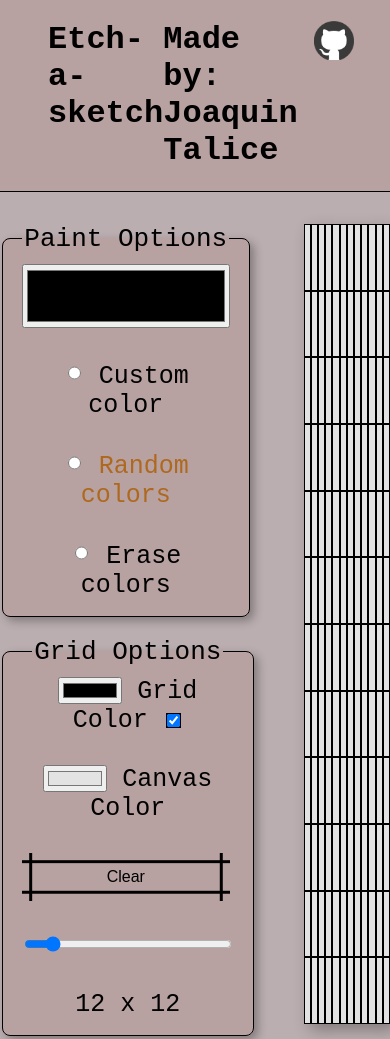
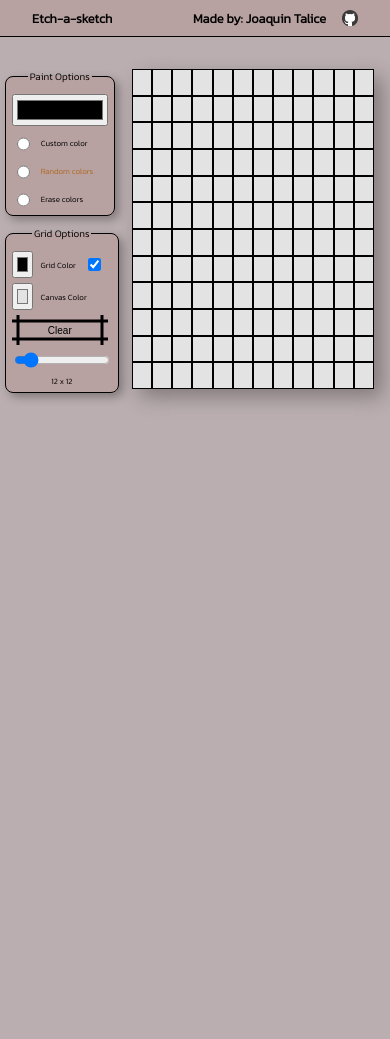
Before and after one commit to joaquintalice/Etch-A-Sketch, a plain HTML site: page index.html in a window 390 px wide. Shown: the top 1039 px of the page. After the commit the page ends 844 px from the top, so only its background shows below. Drawn offline with Linux system fonts and the light colour scheme.

Commit message:
Responsive design implemented

```diff
--- a/style.css
+++ b/style.css
@@ -1,6 +1,6 @@
 body {
     background-color: rgb(186, 174, 176);
-    font-family: 'VT323', monospace;
+    font-family: 'Kanit', sans-serif;
     margin: 0;
 }
 
@@ -17,21 +17,23 @@ body {
     display: flex;
     gap: 1rem;
     justify-content: center;
+    align-items: center;
 }
 
 .credits img {
+    display: flex;
     width: 2.5rem;
 
 }
 
 #canvas {
     display: grid;
-    width: 50em;
-    height: 50em;
+    width: 40em;
+    height: 40em;
     grid-template-columns: repeat(16, 1fr);
     grid-template-rows: repeat(16, 1fr);
     gap: 0px;
-    box-shadow: 6px 6px 15px rgba(0, 0, 0, 0.3);
+    box-shadow: 8px 8px 19px rgba(0, 0, 0, 0.3);
 }
 
 .square {
@@ -54,7 +56,7 @@ body {
 #paint-options,
 #canvas-options {
     display: flex;
-    font-size: 25px;
+    font-size: 19px;
     border: 1px solid black;
     background-color: rgb(184, 161, 161);
     flex-direction: column;
@@ -69,9 +71,15 @@ body {
     box-shadow: 4px 4px 10px rgba(0, 0, 0, 0.3);
 }
 
+#paint-options label,
+#canvas-options label {
+    display: flex;
+    gap: 10px;
+}
+
 #paint-options legend,
 #canvas-options legend {
-    font-size: 26px
+    font-size: 26px;
 }
 
 #canvas-size {
@@ -199,11 +207,11 @@ input[type="radio"] {
     }
 }
 
+/*animation rbg*/
+
+
 
 /*checkbox style*/
-
-/* checkbox-rect */
-
 #grid-show+label:before {
     content: "";
     width: 1em;
@@ -216,14 +224,326 @@ input[type="radio"] {
     background: #f3f3f3;
 }
 
-#grid-show:checked {
-    border-radius: 0.2em;
-    border: 2px solid #ff0000;
-    background: #50565a;
-    box-shadow: 0 0 0 1px #000;
-}
-
 #grid-show+label:hover:before {
     background: #50565a;
     box-shadow: inset 0px 0px 0px 2px #f7f2f2;
 }
+
+/*checkbox style*/
+
+
+/*media queries*/
+
+@media screen and (max-width: 1600px) {
+
+    .header {
+        padding: 0rem 2rem;
+        font-size: 0.6rem;
+    }
+
+    .credits {
+        gap: 1rem;
+    }
+
+    .credits img {
+        display: flex;
+        width: 1.6rem;
+
+    }
+
+    #canvas {
+        width: 43em;
+        height: 43em;
+    }
+
+    .main-container {
+        gap: 3rem;
+    }
+
+
+    #paint-options,
+    #canvas-options {
+        font-size: 14px;
+        gap: 25px;
+        width: 9rem;
+        padding-top: 10px;
+        margin-bottom: 20px;
+    }
+
+    #paint-options label,
+    #canvas-options label {
+        gap: 10px;
+    }
+
+    #paint-options legend,
+    #canvas-options legend {
+        font-size: 17px;
+    }
+
+    #canvas-size {
+        width: 9rem;
+    }
+
+    /*input color style start*/
+    #paint-color {
+        width: 9rem;
+    }
+
+    #grid-color,
+    #canvas-color {
+        width: 2rem;
+    }
+
+    /*input color style end*/
+
+    /* clear button start */
+    #clear {
+        width: 9rem;
+    }
+
+    #clear {
+        font-size: 14px;
+    }
+}
+
+
+@media screen and (max-width: 1200px) {
+
+    .header {
+        padding: 0rem 2rem;
+        font-size: 0.6rem;
+    }
+
+    .credits {
+        gap: 1rem;
+    }
+
+    .credits img {
+        display: flex;
+        width: 2rem;
+
+    }
+
+    #canvas {
+        width: 35em;
+        height: 35em;
+    }
+
+    .main-container {
+        gap: 2rem;
+    }
+
+
+    #paint-options,
+    #canvas-options {
+        font-size: 14px;
+        gap: 20px;
+        width: 9rem;
+        padding-top: 10px;
+        margin-bottom: 20px;
+    }
+
+    #paint-options label,
+    #canvas-options label {
+        gap: 10px;
+    }
+
+    #paint-options legend,
+    #canvas-options legend {
+        font-size: 17px;
+    }
+
+    #canvas-size {
+        width: 9rem;
+    }
+
+    /*input color style start*/
+    #paint-color {
+        width: 9rem;
+    }
+
+    #grid-color,
+    #canvas-color {
+        width: 2rem;
+    }
+
+    /*input color style end*/
+
+    /* clear button start */
+    #clear {
+        width: 9rem;
+    }
+
+    #clear {
+        font-size: 14px;
+    }
+}
+
+
+
+@media screen and (max-width: 800px) {
+
+    .header {
+        padding: 0rem 2rem;
+        font-size: 0.7rem;
+    }
+
+    .credits {
+        gap: 1rem;
+    }
+
+    .credits img {
+        display: flex;
+        width: 2rem;
+
+    }
+
+    #canvas {
+        width: 27em;
+        height: 27em;
+    }
+
+    .main-container {
+        gap: 1rem;
+    }
+
+
+    #paint-options,
+    #canvas-options {
+        font-size: 11px;
+        gap: 10px;
+        width: 7rem;
+        padding-top: 10px;
+        margin-bottom: 20px;
+    }
+
+    #paint-options label,
+    #canvas-options label {
+        gap: 8px;
+    }
+
+    #paint-options legend,
+    #canvas-options legend {
+        font-size: 13px;
+    }
+
+    #canvas-size {
+        width: 7rem;
+    }
+
+    /*input color style start*/
+    #paint-color {
+        width: 7rem;
+        height: 3rem;
+    }
+
+    #grid-color,
+    #canvas-color {
+        width: 1.5rem;
+    }
+
+    /*input color style end*/
+
+    /* clear button start */
+    #clear {
+        width: 7rem;
+    }
+
+    #clear {
+        font-size: 11px;
+    }
+
+}
+
+@media screen and (max-width: 576px) {
+    .header {
+        font-size: 0.4rem;
+    }
+
+    #canvas {
+        width: 23em;
+        height: 23em;
+        margin-right: 1rem;
+    }
+
+    .credits img {
+        display: flex;
+        width: 1rem;
+    }
+
+    #paint-options,
+    #canvas-options {
+        font-size: 8px;
+        gap: 5px;
+        width: 6rem;
+        padding-top: 10px;
+        margin-bottom: 10px;
+        margin-left: 0.3rem;
+    }
+}
+
+
+
+@media screen and (max-width: 400px) {
+
+    #canvas {
+        width: 20em;
+        height: 20em;
+        margin-right: 1rem;
+    }
+
+    .main-container {
+        gap: 0.7rem;
+    }
+
+
+    #paint-options,
+    #canvas-options {
+        font-size: 8px;
+        gap: 5px;
+        width: 6rem;
+        padding-top: 10px;
+        margin-bottom: 10px;
+        margin-left: 0.3rem;
+    }
+
+    #paint-options label,
+    #canvas-options label {
+        gap: 8px;
+        display: flex;
+        justify-content: center;
+        align-items: center;
+    }
+
+    #paint-options legend,
+    #canvas-options legend {
+        font-size: 10px;
+    }
+
+    #canvas-size {
+        width: 6rem;
+    }
+
+    /*input color style start*/
+    #paint-color {
+        width: 6rem;
+        height: 2rem;
+
+    }
+
+    #grid-color,
+    #canvas-color {
+        width: 1.3rem;
+    }
+
+    /*input color style end*/
+
+    /* clear button start */
+    #clear {
+        width: 6rem;
+    }
+
+    #clear {
+        font-size: 10px;
+    }
+}
```
